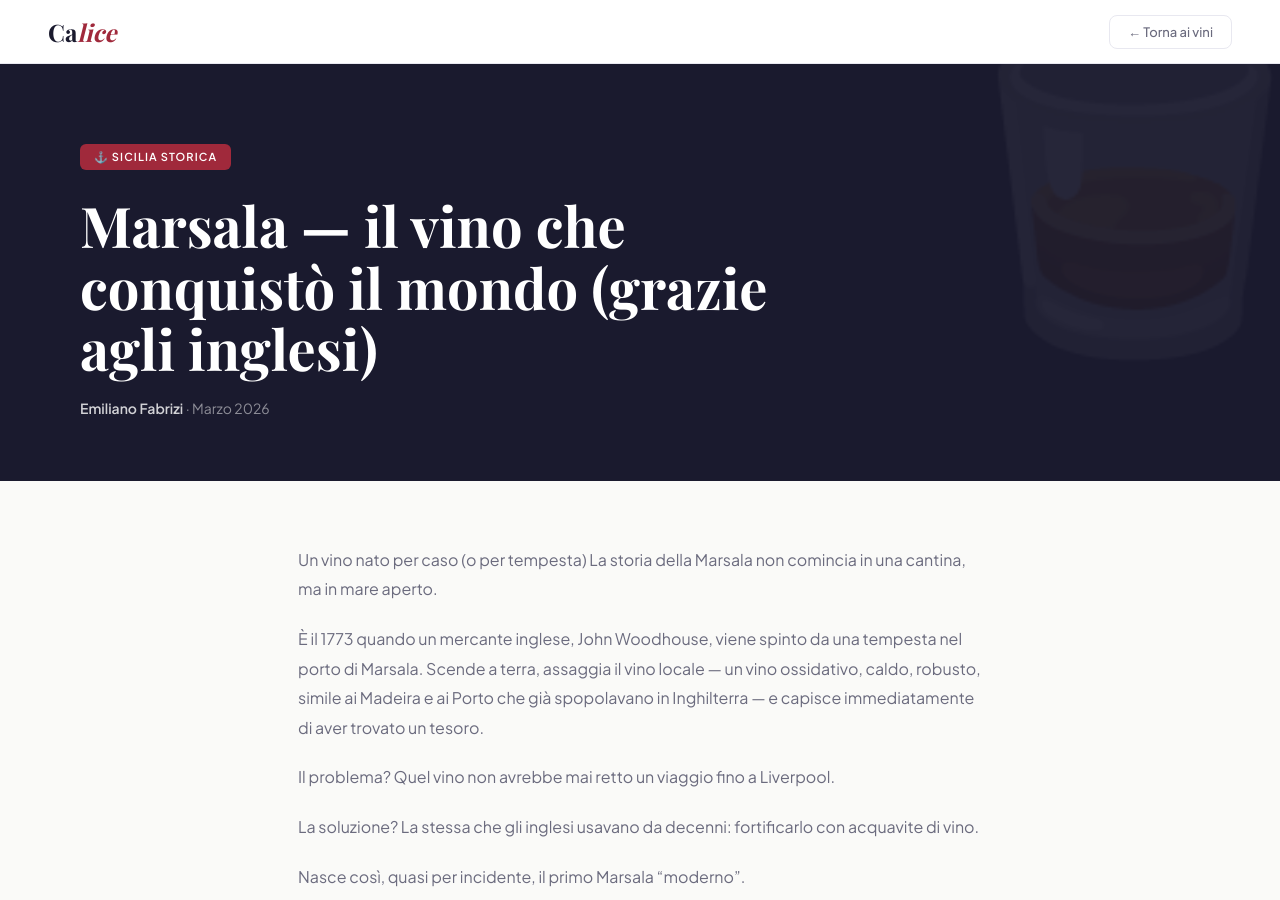
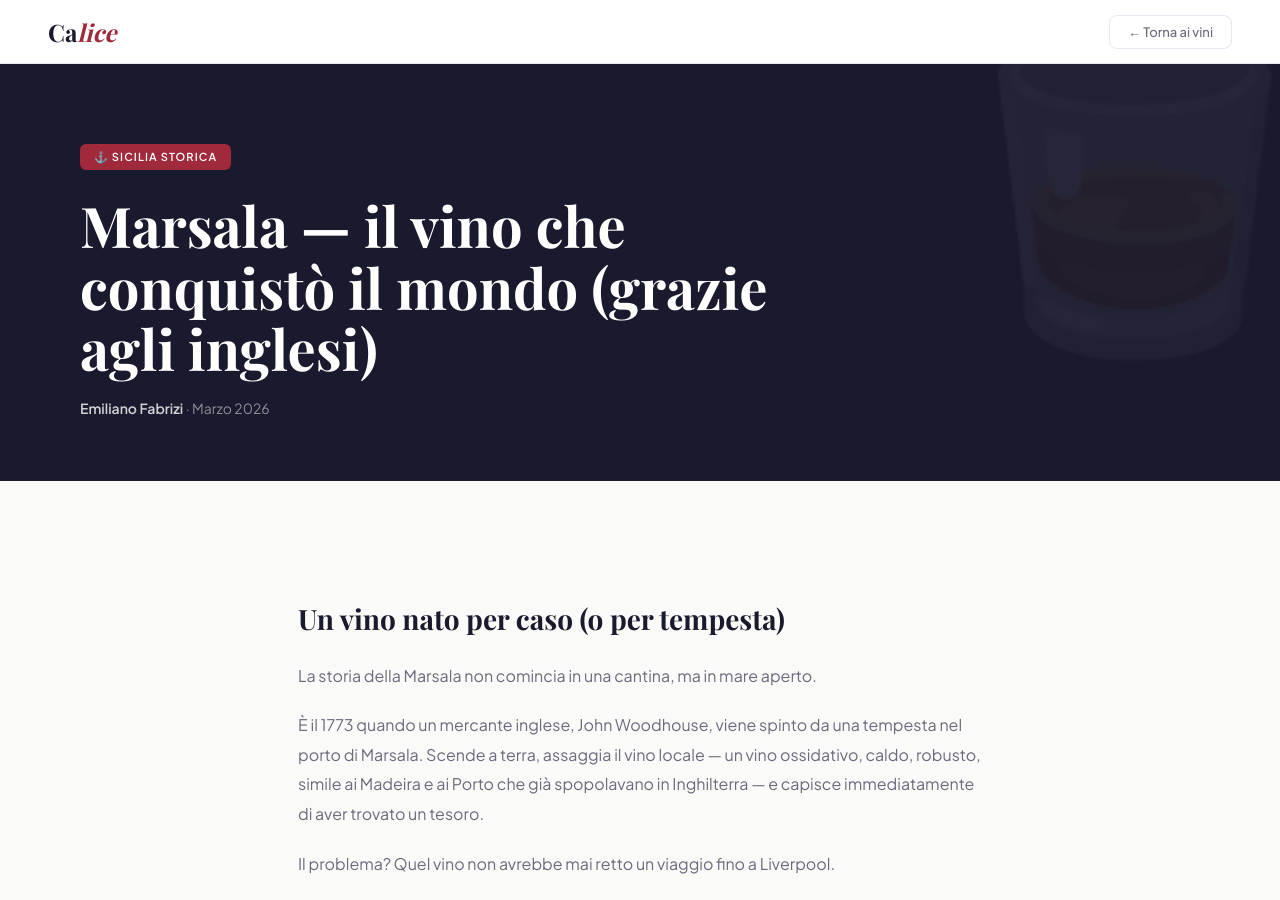
Before and after one commit to Barcolana/Calice, a Jekyll site: the page built from _articoli/marsala.md, in a window 1280 px wide and 900 px high. Built offline with Jekyll 4.4.1, drawn with Linux system fonts in a browser that asks for light colours; some web fonts are replaced; some of the changed text lies outside the part shown.

Commit message:
Fix articolo Marsaale

```diff
--- a/_articoli/marsala.md
+++ b/_articoli/marsala.md
@@ -7,7 +7,7 @@
 emoji: 🥃
 description: "Da vino contadino siciliano a icona internazionale: la storia della Marsala è un romanzo di mare, ingegno e impero."
 ---
-Un vino nato per caso (o per tempesta)
+## Un vino nato per caso (o per tempesta)
 La storia della Marsala non comincia in una cantina, ma in mare aperto.
 
 È il 1773 quando un mercante inglese, John Woodhouse, viene spinto da una tempesta nel porto di Marsala. Scende a terra, assaggia il vino locale — un vino ossidativo, caldo, robusto, simile ai Madeira e ai Porto che già spopolavano in Inghilterra — e capisce immediatamente di aver trovato un tesoro.
@@ -74,7 +74,7 @@
 
 È un ritorno alle origini, ma con una consapevolezza moderna: la Marsala non è un vino “antico”, è un vino senza tempo.
 
-Ma è vero che furono gli inglesi a renderla famosa?
+## Ma è vero che furono gli inglesi a renderla famosa?
 Sì — e senza mezzi termini.
 
 La Marsala esisteva già come vino locale, ma furono i mercanti inglesi a:
```
